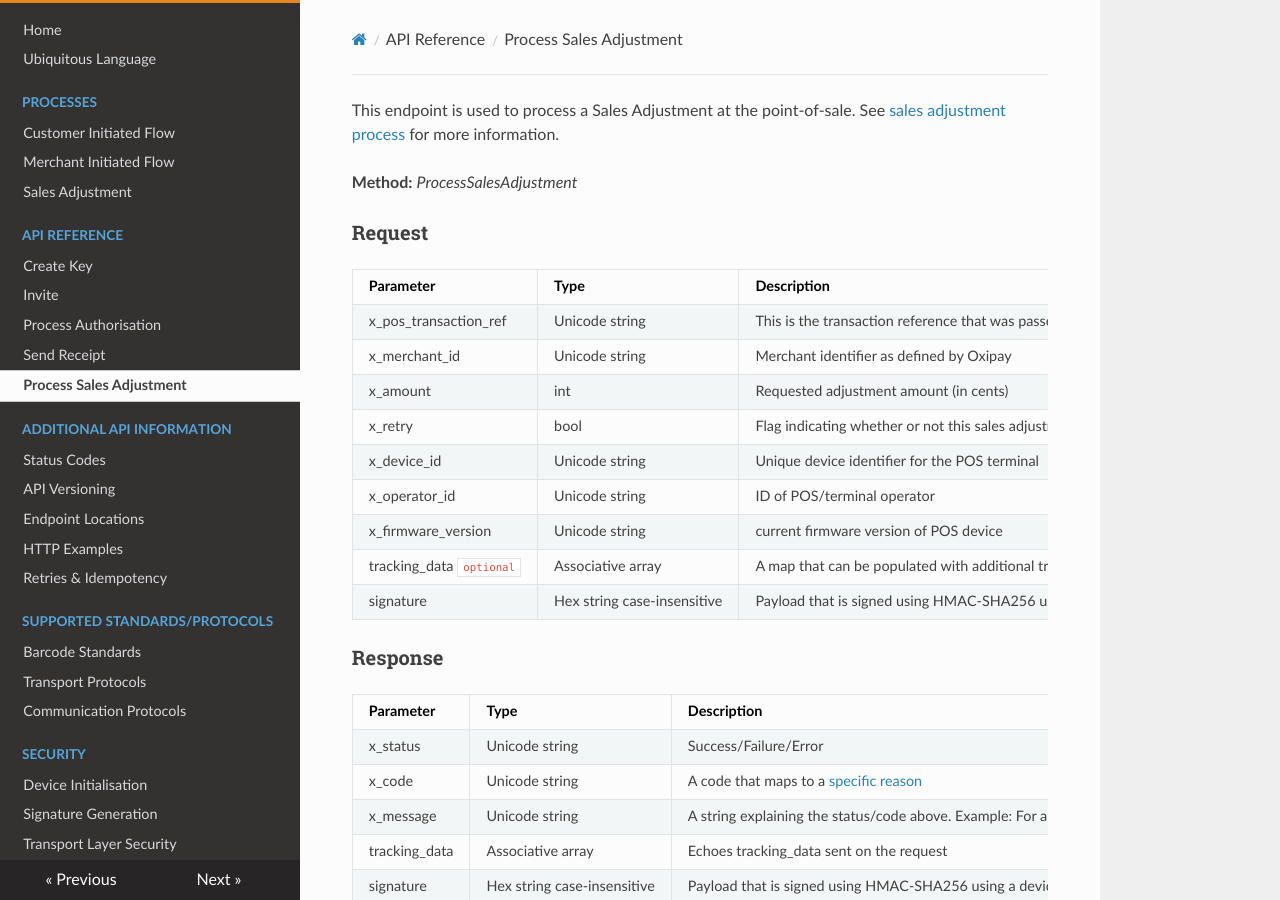
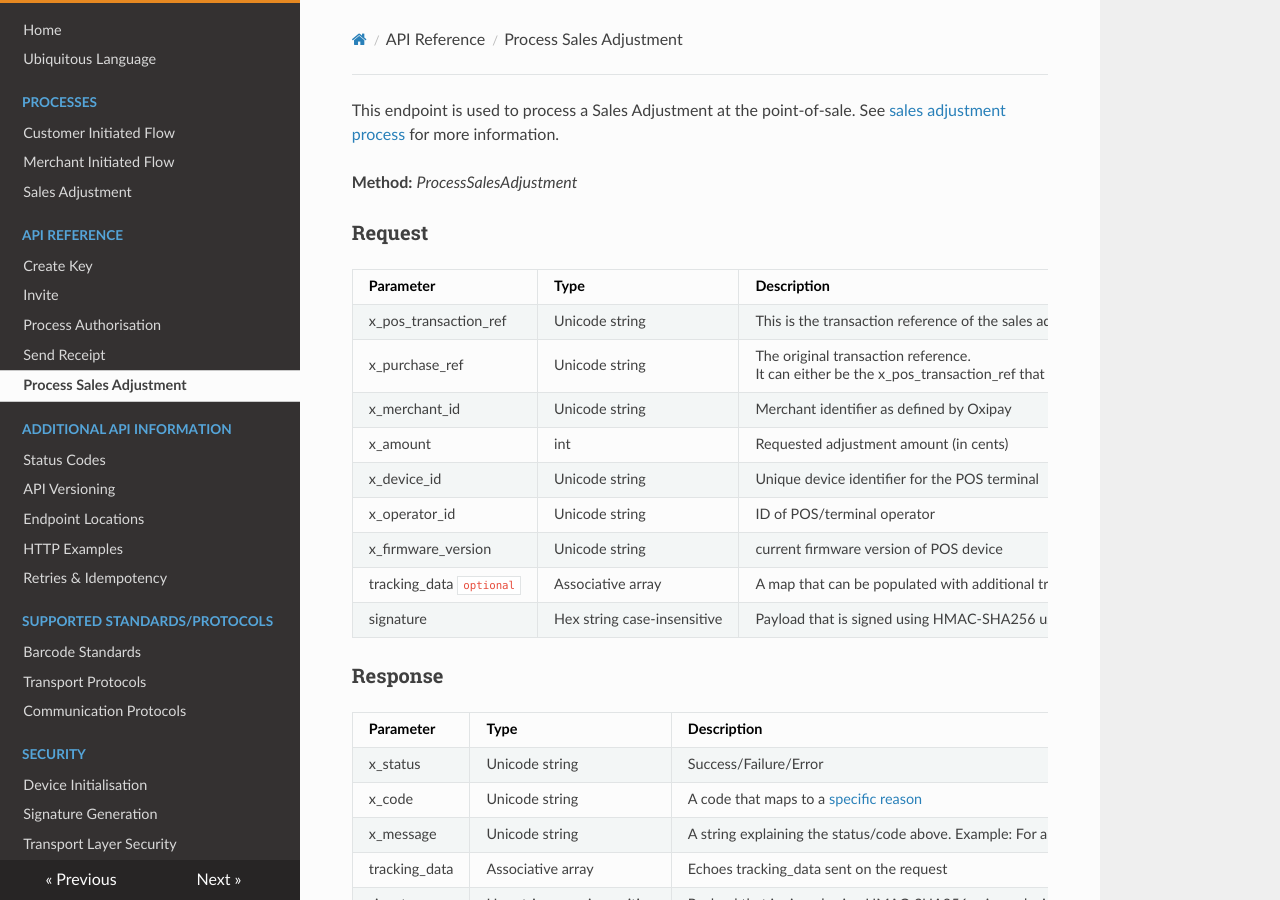
Before and after one commit to oxipay/posdocs, an MkDocs documentation site: the page built from docs/api/process_sales_adjustment.md, in a window 1280 px wide and 900 px high. Built offline with MkDocs 1.6.1, drawn with Linux system fonts in a browser that asks for light colours; nearby versions of some CDN libraries; old or Windows-style settings are respelled for this version of MkDocs.

Commit message:
updated API information in regards to retries and idempotency

```diff
--- a/docs/api/process_sales_adjustment.md
+++ b/docs/api/process_sales_adjustment.md
@@ -6,10 +6,10 @@ This endpoint is used to process a Sales Adjustment at the point-of-sale. See <a
 
 Parameter &nbsp; &nbsp; &nbsp; &nbsp; &nbsp;&nbsp; &nbsp; &nbsp; &nbsp; &nbsp;&nbsp;| Type | Description
 -----------|------|-------------
-x_pos_transaction_ref | Unicode string | This is the transaction reference that was passed through as part of the *ProcessAuthorisation* request (or the *SendReceipt* request), which is stored by Oxipay so that it can reconcile sales adjustment requests.
+x_pos_transaction_ref | Unicode string | This is the transaction reference of the sales adjustment
+x_purchase_ref | Unicode string | The original transaction reference.<br/>It can either be the x_pos_transaction_ref that was passed through as part of the *ProcessAuthorisation* request (or the *SendReceipt* request), or the Oxipay purchase number that was returned from the call to *ProcessAuthorisation*. In the case of the former, the x_pos_transaction_ref *must* be unique among all sellers in a chain of sellers. In the case of the latter, the POS software would be required to store the x_purchase_numer retured by *ProcessAuthorisation*.
 x_merchant_id | Unicode string | Merchant identifier as defined by Oxipay
 x_amount | int | Requested adjustment amount (in cents)
-x_retry | bool | Flag indicating whether or not this sales adjustment request is a retry for a previous sales adjustment (for the same x_pos_transaction_ref). This is useful if a network failure or other error occurred, whereby the response from the previous sales adjustment request was not received. If the previous sales adjustment was processed then the result from the previous request will be returned. If the previous sales adjustment was not processed, then a new adjustment will be processed and the result returned. There is no limit on the number of retry attempts, but note that a retry is always on the most recent sales adjustment request for the same x_pos_transaction_ref (e.g. if 2 sales adjustments have already been processed, then a 3rd sales adjustment request with the x_retry set true will return the result of the 2nd adjustment)
 x_device_id | Unicode string | Unique device identifier for the POS terminal
 x_operator_id | Unicode string | ID of POS/terminal operator
 x_firmware_version | Unicode string | current firmware version of POS device
--- a/docs/api_information/retries_and_idempotency.md
+++ b/docs/api_information/retries_and_idempotency.md
@@ -12,6 +12,4 @@ The SendReceipt API simply associates a POS transaction reference to the authori
 
 <b>Process Sales Adjustment</b>
 
-Similar to the ProcessAuthorisation API, there are certain scenarios, such as timeouts and network failures, where we might need to 'retry' a single sales adjustment attempt. However, unlike the ProcessAuthorisation API, it is actually valid to call this API multiple times e.g. multiple partial refunds for individual line-items. For this reason, we need an additional parameter, x_retry, to specify, whether or not, this is a retry on a single sales adjustment attempt, or if it's a new sales adjustment attempt.
-
-If the x_retry parameter indicates that the transaction is a retry, then it will either perform the sales adjustment (if no previous sales adjustments have been performed for the transaction) or return the status of the most recent sales adjustment. Importantly, if multiple sales adjustments have been performed for the same transaction a consumer using the x_retry parameter with a true value will need to be aware that their sales adjustment request will not be processed, and they will instead be returned the status of the most recent sales adjustment.
+Similar to the ProcessAuthorisation API, there are certain scenarios, such as timeouts and network failures, where we might need to 'retry' a single sales adjustment attempt. However, unlike the ProcessAuthorisation API, it is actually valid to call this API multiple times e.g. multiple partial refunds for individual line-items. For this reason, every sales adjustment must specify a unique transaction reference for the adjustment, x_pos_transaction_ref, in addition to the original purchase reference, x_pos_purchase_ref. The x_pos_transaction_ref field allows Oxipay to determine if this is a retry on a single sales adjustment attempt, or if it's a new sales adjustment attempt.
```
Also changed, not shown: other parts of docs/api_information/retries_and_idempotency.md (+1 -1 lines).
